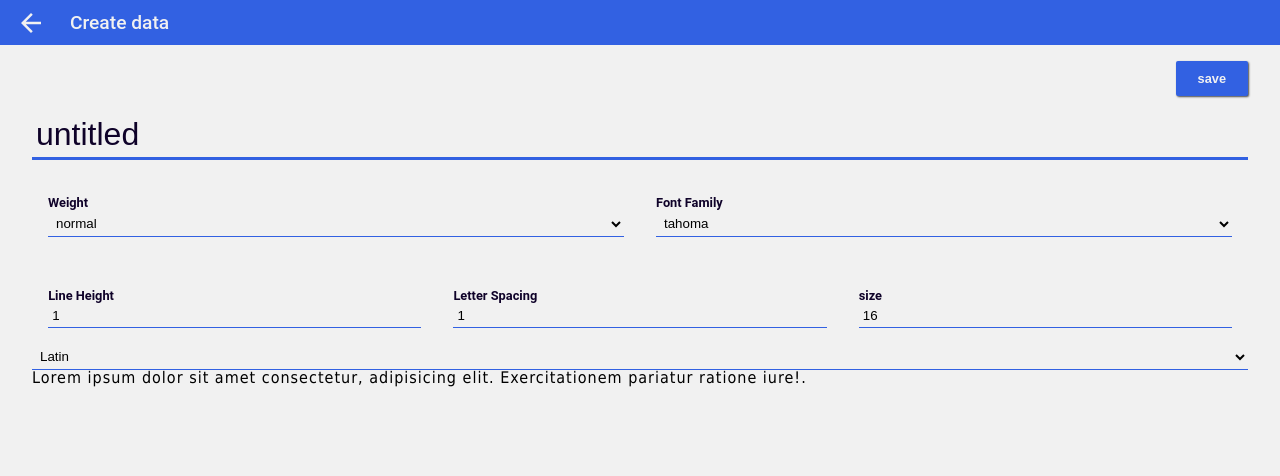
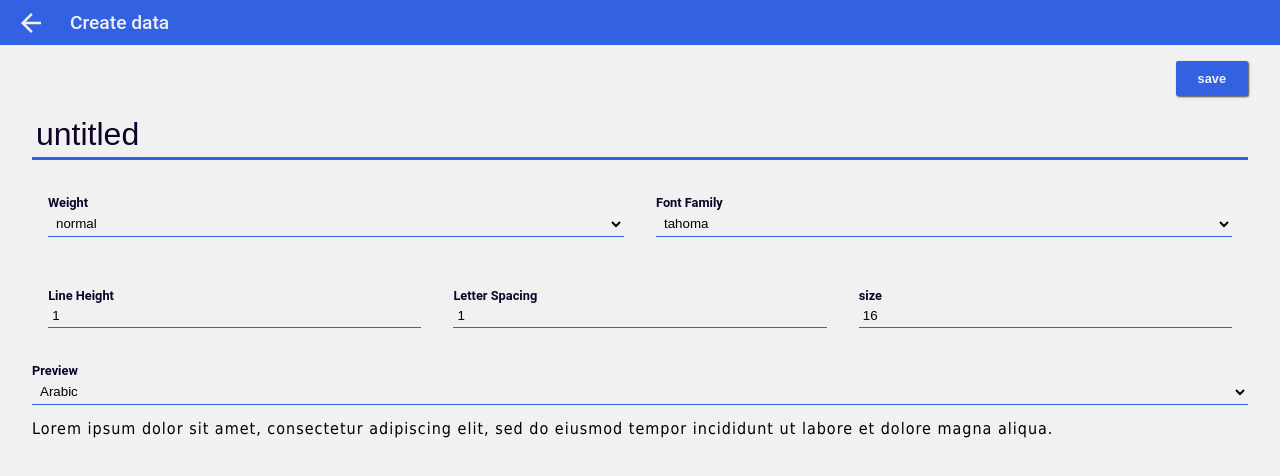
Before and after one commit to Abachouch/ng-fontType, an Angular app: page /font in a window 1280 px wide. Shown: the top 476 px of the page. Built offline with nearby package versions, Linux system fonts and the light colour scheme.

Commit message:
fix prview type

```diff
--- a/src/app/font/font.component.html
+++ b/src/app/font/font.component.html
@@ -22,12 +22,12 @@
     <div class="row">
       <div class="col col-third">
         <label for="size">size</label>
-        <input id="size" [(ngModel)]="font.fontSize" type="number" min="1" max="100">
+        <input id="size" [(ngModel)]="font.fontSize" type="number" min="11" max="100">
 
       </div>
       <div class="col col-third">
         <label for="letterSpacing">Letter Spacing</label>
-        <input id="letterSpacing" [(ngModel)]='font.letterSpacing' type="number" min="1" max="100" step="1">
+        <input id="letterSpacing" [(ngModel)]='font.letterSpacing' type="number" min="-6" max="100" step="1">
 
       </div>
       <div class="col col-third">
@@ -38,14 +38,19 @@
       </div>
     </div>
 
-    <select [(ngModel)]="previewType">
-      <option value="arabic">Arabic</option>
-      <option value="latin">Latin</option>
-      <option value="char">char</option>
+    <div class="row">
+      <label for="previewType">Preview</label>
+    <select id="previewType" [(ngModel)]="previewType">
+      <option value="0">Arabic</option>
+      <option value="1">Latin</option>
+      <option value="2">char</option>
     </select>
+    </div>
+
     <div class="txt-preview" [style.fontSize]='font.fontSize+"px"' [style.fontFamily]='font.fontFamily' [style.fontWeight]='font.fontWeight'
       [style.lineHeight]='font.lineHeight' [style.letterSpacing]='font.letterSpacing+"px"'>
-      Lorem ipsum dolor sit amet consectetur, adipisicing elit. Exercitationem pariatur ratione iure!.
+      {{previewText[previewType]}}
+      <!-- Lorem ipsum dolor sit amet consectetur, adipisicing elit. Exercitationem pariatur ratione iure!. -->
     </div>
 
 
--- a/src/app/font/font.component.ts
+++ b/src/app/font/font.component.ts
@@ -15,7 +15,12 @@ export class FontComponent implements OnInit {
   font: Font = new Font('untitled');
   instaledFonts = ['Roboto', 'open Sans', 'tahoma', 'verdana', 'shill'];
   weights = [{ v: '100', t: 'thin' }, { v: '400', t: 'normal' }, { v: '500', t: 'meduim' }, { v: '700', t: 'blod' }];
-  previewType: string;
+  previewType = 0;
+  previewText: string[] = [
+    `Lorem ipsum dolor sit amet, consectetur adipiscing elit, sed do eiusmod tempor incididunt ut labore et dolore magna aliqua.`,
+    `تسبب الثانية بـ ذات. عليها اعلان وكسبت جُل و, مئات فكان العالمية جُل مع. وتم عل هناك وعُرفت,
+    `,
+  ` 123 456 789 á	bé	cé	dé	é	ef	gé	há	ꟾ	ká	el	em	en	ó	pé	qv́	er	es	té	v́	ix`];
   previewStyle;
   constructor(
     private route: ActivatedRoute,
@@ -29,13 +34,12 @@ export class FontComponent implements OnInit {
       // construct object
       this.font.constructFromDatabase();
       console.log(title);
-    }else {
+    } else {
       this.font.fontFamily = 'tahoma';
       this.font.fontSize = 16;
       this.font.fontWeight = 400;
       this.font.lineHeight = 1;
       this.font.letterSpacing = 1;
-      this.previewType = 'latin';
     }
 
   }
```
